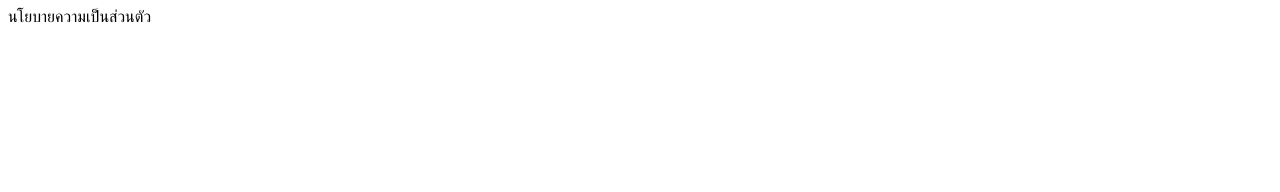
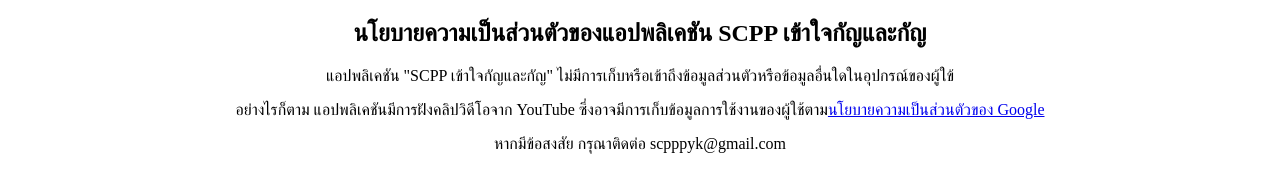
Before and after one commit to scpppyk/scpppyk.github.io, a plain HTML site: page index.html in a window 1280 px wide. Drawn offline with Linux system fonts and the light colour scheme.

Commit message:
Update index.html

```diff
--- a/index.html
+++ b/index.html
@@ -4,8 +4,12 @@
     <meta charset="UTF-8">
     <meta name="viewport" content="width=device-width, initial-scale=1.0">
     <title>นโยบายความเป็นส่วนตัว</title>
+    <style>h2, p {text-align: center;}</style>
 </head>
 <body>
-    นโยบายความเป็นส่วนตัว
+    <h2>นโยบายความเป็นส่วนตัวของแอปพลิเคชัน SCPP เข้าใจกัญและกัญ</h2>
+    <p>แอปพลิเคชัน "SCPP เข้าใจกัญและกัญ" ไม่มีการเก็บหรือเข้าถึงข้อมูลส่วนตัวหรือข้อมูลอื่นใดในอุปกรณ์ของผู้ใข้</p>
+    <p>อย่างไรก็ตาม แอปพลิเคชันมีการฝังคลิปวิดีโอจาก YouTube ซึ่งอาจมีการเก็บข้อมูลการใช้งานของผู้ใช้ตาม<a href="https://policies.google.com/privacy?hl=th">นโยบายความเป็นส่วนตัวของ Google</a></p>
+    <p>หากมีข้อสงสัย กรุณาติดต่อ scpppyk@gmail.com</p>
 </body>
 </html>
```
